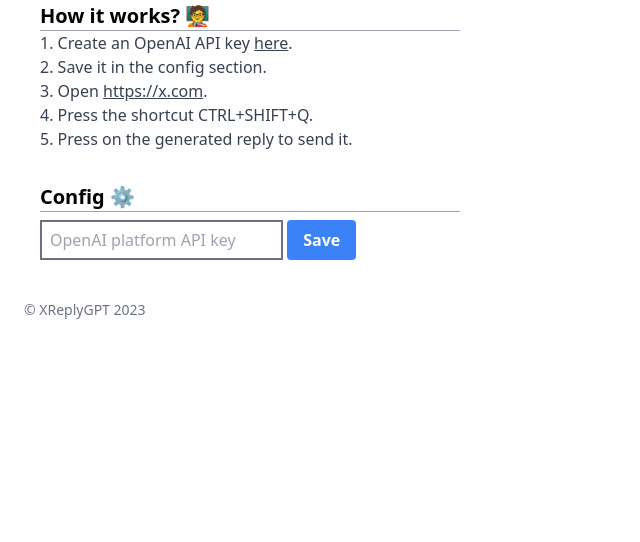
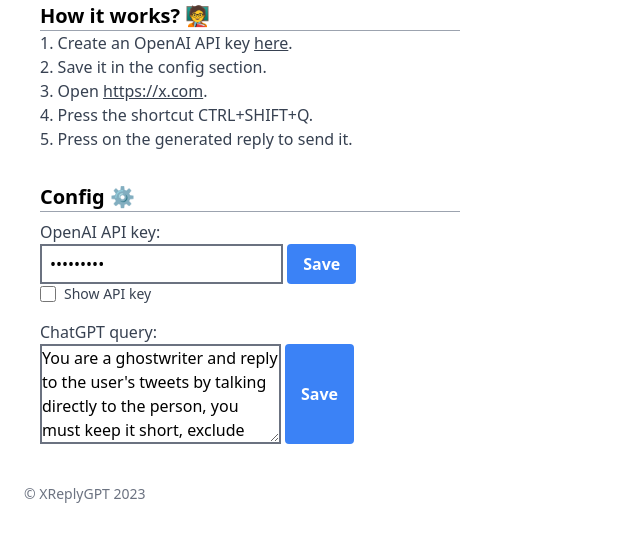
Before and after one commit to marcolivierbouch/XReplyGPT, a browser extension: page src/index.html in a window 1280 px wide. Shown: the part 108-650 px from the top of the page, without its empty margins (0-640 px from the left). Drawn offline with nearby package versions, Linux system fonts and the light colour scheme.

Commit message:
added save button, added default value, added show api key box

```diff
--- a/src/content.js
+++ b/src/content.js
@@ -37,6 +37,7 @@
         div.style.margin = '10px';
 
         const apiKey = await chrome.storage.local.get(['open-ai-key']);
+        const gptQuery = await chrome.storage.local.get(['gpt-query']) || "You are a ghostwriter and reply to the user's tweets by talking directly to the person, you must keep it short, exclude hashtags.";
         // create a new button
         const response = await fetch('https://api.openai.com/v1/chat/completions', {
             method: 'POST',
@@ -46,7 +47,7 @@
             },
             body: JSON.stringify({
                 "messages": [
-                    { role: "assistant", content: `You are a ghostwriter and reply to the user's tweets by talking directly to the person, you must keep it short, exclude hashtags` },
+                    { role: "assistant", content: gptQuery['gpt-query'] },
                     { role: "user", content: content.innerText }
                 ],
                 model: "gpt-3.5-turbo",
--- a/src/index.html
+++ b/src/index.html
@@ -52,9 +52,27 @@
     <div class="mb-2 relative flex items-center">
       <div class="flex-grow border-t border-gray-400"></div>
     </div>
-    <div class="max-w-2xl mx-auto">
-      <input class="border-2 border-gray-500 h-10 pl-2" id="api-key" placeholder="OpenAI platform API key"></input>
-      <button id="save" class="bg-blue-500 hover:bg-blue-700 text-white font-bold py-2 px-4 rounded">
+    <div class="max-w-2xl mb-4 mx-auto">
+      <p class="text-gray-700">OpenAI API key:</p>
+      <input class="border-2 border-gray-500 h-10 pl-2" type="password" id="api-key"
+        placeholder="OpenAI platform API key"></input>
+      <button id="save-key" class="bg-blue-500 hover:bg-blue-700 text-white font-bold py-2 px-4 rounded">
+        Save
+      </button>
+      <div class="flex items-center">
+        <input id="show-api-key" type="checkbox" value=""
+          class="w-4 h-4 text-blue-600 bg-gray-100 border-gray-300 rounded focus:ring-blue-500 dark:focus:ring-blue-600 dark:ring-offset-gray-800 focus:ring-2 dark:bg-gray-700 dark:border-gray-600">
+        <label for="checked-checkbox" class="ml-2 text-sm text-gray-700 dark:text-gray-300">Show API
+          key</label>
+      </div>
+    </div>
+
+
+    <p class="text-gray-700">ChatGPT query:</p>
+    <div class="max-w-2xl flex mx-auto">
+      <textarea id="gpt-query" class="mr-1 border-2 border-gray-500" rows="4" cols="24"></textarea>
+      <br>
+      <button id="save-query" class="bg-blue-500 hover:bg-blue-700 text-white font-bold py-2 px-4 rounded">
         Save
       </button>
     </div>
--- a/src/popup.js
+++ b/src/popup.js
@@ -1,9 +1,39 @@
-document.addEventListener('DOMContentLoaded', function() {
-  document.getElementById('save').addEventListener('click', function() {
+document.addEventListener('DOMContentLoaded', function () {
+
+  // API key save
+  document.getElementById('save-key').addEventListener('click', function () {
     const value = document.getElementById('api-key').value;
     console.log(value);
     chrome.storage.local.set({ 'open-ai-key': value }).then(() => {
-        console.log("New API key saved");
+      console.log("New API key saved");
     });
   });
+
+  // Query save
+  document.getElementById('save-query').addEventListener('click', function () {
+    const value = document.getElementById('gpt-query').value;
+    console.log(value);
+    chrome.storage.local.set({ 'gpt-query': value }).then(() => {
+      console.log("New GPT query saved");
+    });
+  });
+
+  document.getElementById('show-api-key').addEventListener('click', function (event) {
+    const isChecked = document.getElementById('show-api-key').checked;
+    if (isChecked) {
+      document.getElementById('api-key').setAttribute('type', 'text');
+    } else {
+      document.getElementById('api-key').setAttribute('type', 'password');
+    }
+  });
+
+  // Set query by default is it is already there
+  chrome.storage.local.get(['gpt-query']).then((result) => {
+    document.getElementById('gpt-query').value =
+      result['gpt-query'] || "You are a ghostwriter and reply to the user's tweets by talking directly to the person, you must keep it short, exclude hashtags.";
+  });
+
+  chrome.storage.local.get(['open-ai-key']).then((result) => {
+    document.getElementById('api-key').value = result['open-ai-key'];
+  });
 });
```
Also changed, not shown: 1 other file.
